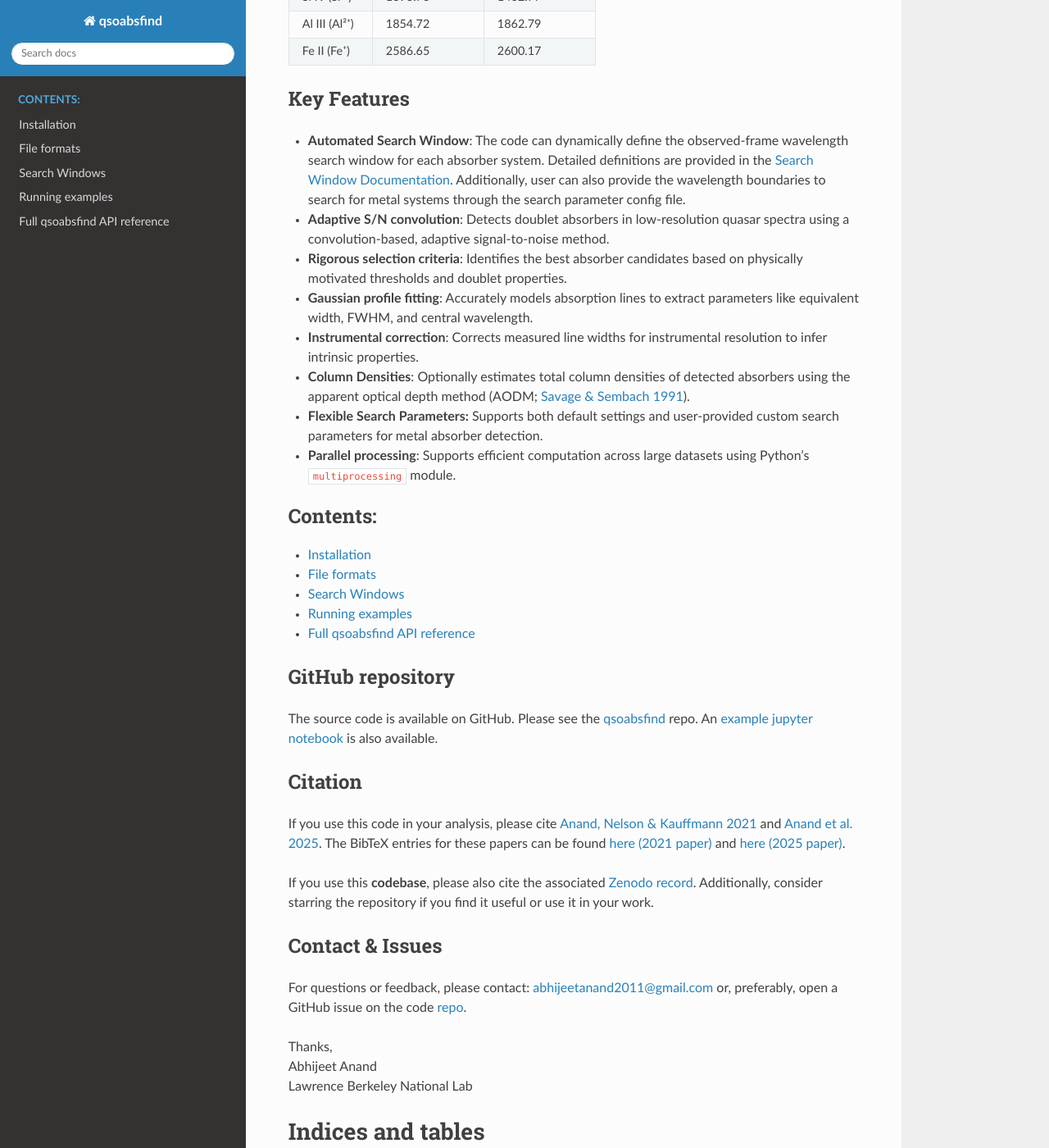
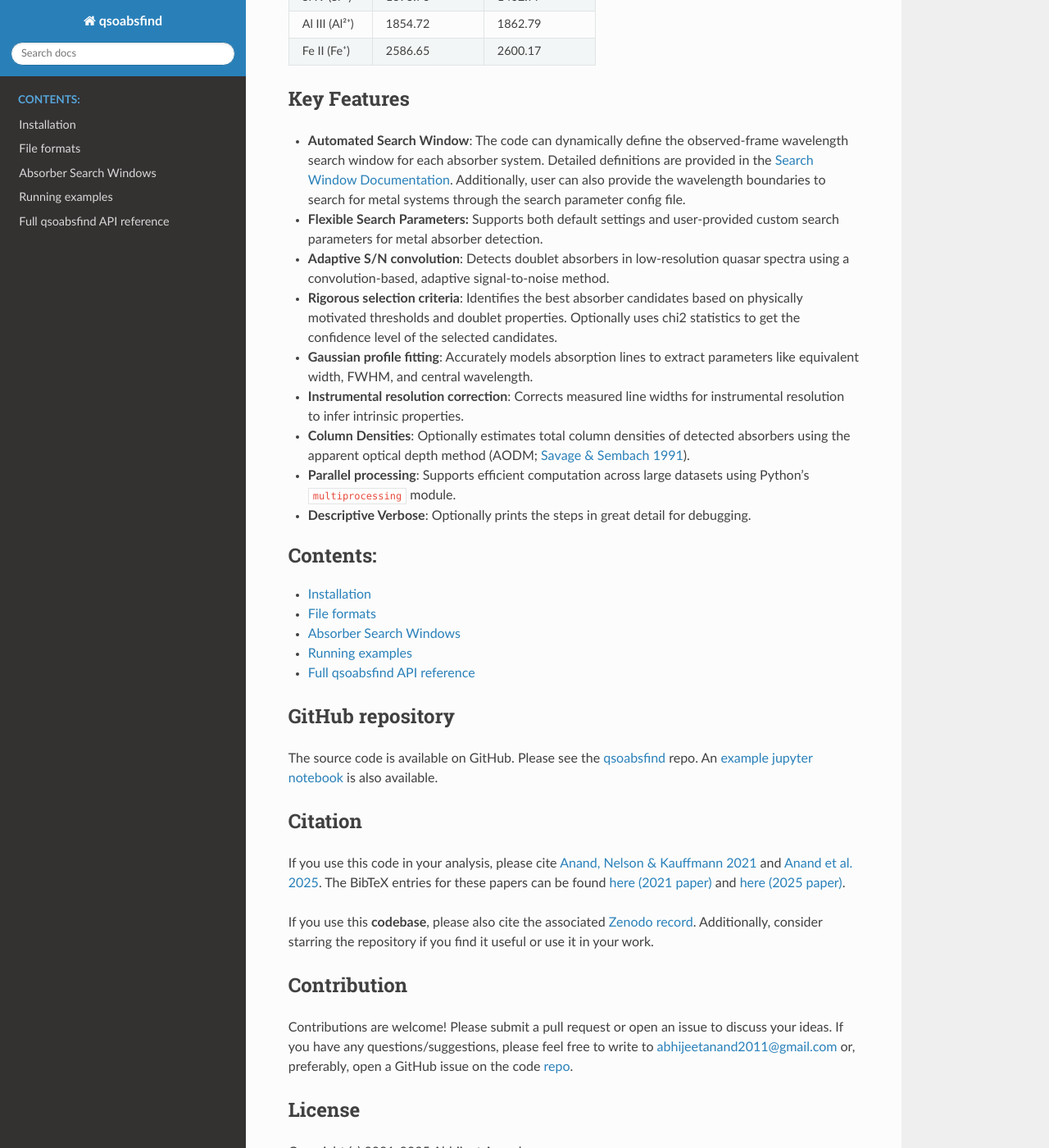
Before and after one commit to abhi0395/qsoabsfind, a Sphinx documentation site: the page built from docs/index.rst, in a window 1280 px wide and 1400 px high, scrolled down 641 px. Shown: the whole window at 82% size. Built offline with Sphinx 7.4.7 and the Read the Docs theme 3.1.0, drawn with Linux system fonts in a browser that asks for light colours; some of the changed text lies outside the part shown.

Commit message:
docs updated

```diff
--- a/docs/examplerun.rst
+++ b/docs/examplerun.rst
@@ -33,12 +33,12 @@ Before running, please read :doc:`File formats <fileformat>`.
 Ready to run examples
 ------------------
 
-I have provided an example QSO spectra file, ``data/sdss/qso_test_spectra.fits``, which contains 500 continuum-normalized SDSS QSO spectra. You can use this file to test an example run as described below.
+I have provided an example QSO spectra file, ``data/sdss/qso_test_spectra.fits``, which contains 100 continuum-normalized SDSS QSO spectra. You can use this file to test an example run as described below.
 
 **1. SDSS spectra** (MgII search, without column densities):
 -----------------------------------------------
 
-I have provided an example QSO spectra file, ``data/sdss/qso_test_spectra.fits``, which contains 500 continuum-normalized SDSS QSO spectra. You can use this file to test an example run as described below.
+I have provided an example QSO spectra file, ``data/sdss/qso_test_spectra.fits``, which contains 100 continuum-normalized SDSS QSO spectra. You can use this file to test an example run as described below.
 
 .. code-block:: bash
 
@@ -52,7 +52,7 @@ I have provided an example QSO spectra file, ``data/sdss/qso_test_spectra.fits``
 **2. DESI DR1 spectra** (MgII, without column densities):
 -----------------------------------------------
 
-Similarly, I have also provided an example QSO spectra file, ``data/desi/qso_test_spectra.fits``, which contains 500 continuum-normalized `DESI DR1 <https://data.desi.lbl.gov/doc/releases/dr1/>`_ QSO spectra. You can run absorber search on them as well.
+Similarly, I have also provided an example QSO spectra file, ``data/desi/qso_test_spectra.fits``, which contains 100 continuum-normalized `DESI DR1 <https://data.desi.lbl.gov/doc/releases/dr1/>`_ QSO spectra. You can run absorber search on them as well.
 
 .. code-block:: bash
 
--- a/docs/fileformat.rst
+++ b/docs/fileformat.rst
@@ -38,6 +38,7 @@ The **output** `fits file` will have two (or three, optional) HDUs **ABSORBER**
 - **${METAL}_EW_TOTAL**: (float), Total EW of the lines in Angstroms.
 - **${METAL}_EW_TOTAL_ERROR**: (float), Uncertainties in total EW of the lines in Angstroms.
 - **${METAL}_${LINE}_VDISP**: (float), Rest-frame instrumental-resolution-corrected velocity dispersion of each line (e.g., MgII 2796, 2803 or CIV 1548, 1550) in km/s. Can be **zero** for unresolved lines.
+- **DELTA_CHI2**: (float), Delta chi2 statistics between Gaussian model and a flat continuum model (null hypothesis).
 
 
 **2) METADATA** HDU will contain all the metadata (corresponding to each absorber) available in the input spectra file.
--- a/docs/index.rst
+++ b/docs/index.rst
@@ -42,13 +42,15 @@ Supported Metal Doublet Systems
 Key Features
 --------
 - **Automated Search Window**: The code can dynamically define the observed-frame wavelength search window for each absorber system. Detailed definitions are provided in the `Search Window Documentation <https://qsoabsfind.readthedocs.io/en/latest/searchwindows.html>`_. Additionally, user can also provide the wavelength boundaries to search for metal systems through the search parameter config file.
+- **Flexible Search Parameters:** Supports both default settings and user-provided custom search parameters for metal absorber detection.
 - **Adaptive S/N convolution**: Detects doublet absorbers in low-resolution quasar spectra using a convolution-based, adaptive signal-to-noise method.
-- **Rigorous selection criteria**: Identifies the best absorber candidates based on physically motivated thresholds and doublet properties.
+- **Rigorous selection criteria**: Identifies the best absorber candidates based on physically motivated thresholds and doublet properties. Optionally uses chi2 statistics to get the confidence level of the selected candidates.
 - **Gaussian profile fitting**: Accurately models absorption lines to extract parameters like equivalent width, FWHM, and central wavelength.
-- **Instrumental correction**: Corrects measured line widths for instrumental resolution to infer intrinsic properties.
+- **Instrumental resolution correction**: Corrects measured line widths for instrumental resolution to infer intrinsic properties.
 - **Column Densities**: Optionally estimates total column densities of detected absorbers using the apparent optical depth method (AODM; `Savage & Sembach 1991 <https://ui.adsabs.harvard.edu/abs/1991ApJ...379..245S/abstract>`_).
-- **Flexible Search Parameters:** Supports both default settings and user-provided custom search parameters for metal absorber detection.
 - **Parallel processing**: Supports efficient computation across large datasets using Python's ``multiprocessing`` module.
+- **Descriptive Verbose**: Optionally prints the steps in great detail for debugging.
+
 
 .. toctree::
    :maxdepth: 1
@@ -74,10 +76,16 @@ If you use this code in your analysis, please cite `Anand, Nelson & Kauffmann 20
 
 If you use this **codebase**, please also cite the associated `Zenodo record <https://zenodo.org/records/15685771>`_. Additionally, consider starring the repository if you find it useful or use it in your work.
 
-Contact & Issues
----------------
 
-For questions or feedback, please contact: `abhijeetanand2011@gmail.com <mailto:abhijeetanand2011@gmail.com>`_ or, preferably, open a GitHub issue on the code `repo <https://github.com/abhi0395/qsoabsfind>`_.
+Contribution
+------------
+
+Contributions are welcome! Please submit a pull request or open an issue to discuss your ideas. If you have any questions/suggestions, please feel free to write to `abhijeetanand2011@gmail.com <mailto:abhijeetanand2011@gmail.com>`_ or, preferably, open a GitHub issue on the code `repo <https://github.com/abhi0395/qsoabsfind>`_.
+
+License
+-------
+
+Copyright (c) 2021-2025 Abhijeet Anand.
 
 
 | Thanks,
--- a/docs/searchwindows.rst
+++ b/docs/searchwindows.rst
@@ -1,7 +1,7 @@
-Search Windows
+Absorber Search Windows
 ==============
 
-For each absorber, we define an observed-frame wavelength search window based on the quasar redshift and proximity to major emission lines. This ensures that:
+For each absorber, user can define an observed-frame wavelength search window based on the quasar redshift and proximity to major emission lines. This ensures that:
 
 - We avoid regions near the quasar's own emission lines where intrinsic absorption may contaminate our detection.
 - We stay within the observed wavelength coverage.
```
Also changed, not shown: README.md (+5 -7 lines), 1 other file.
